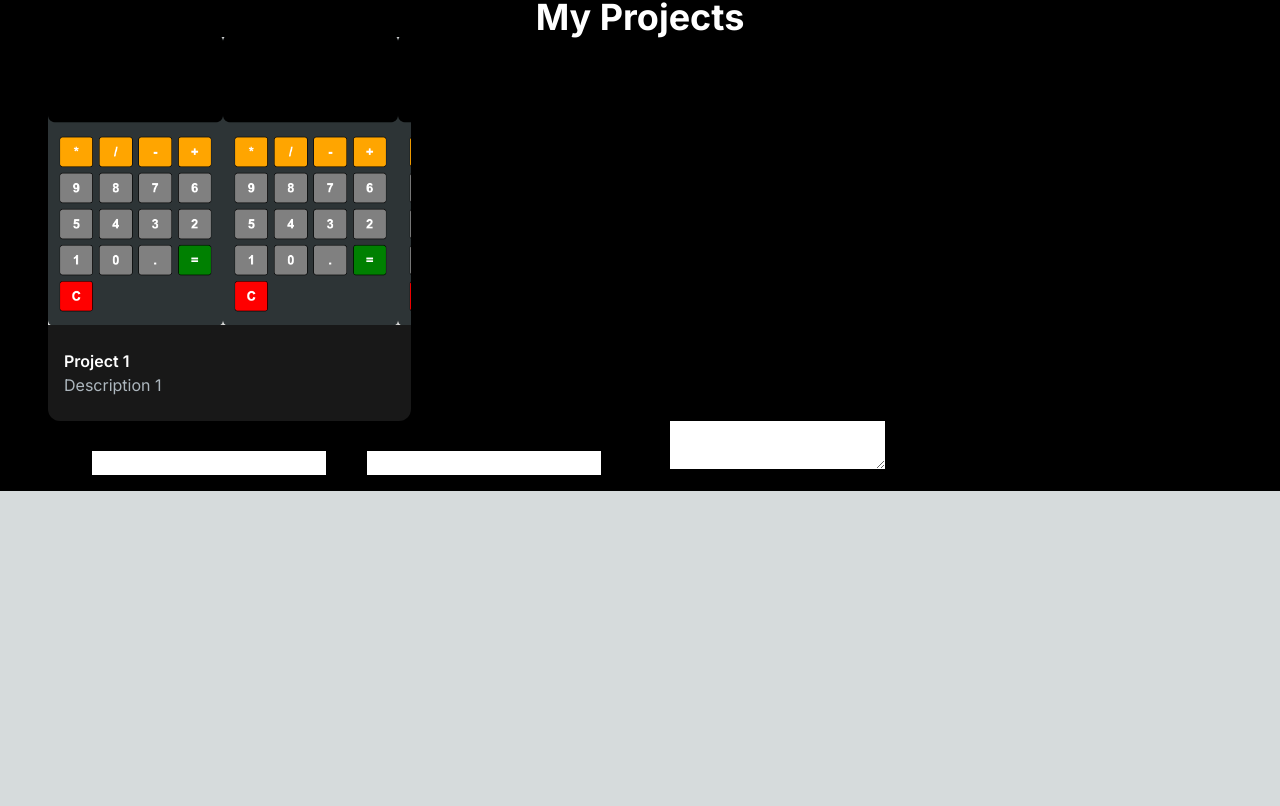
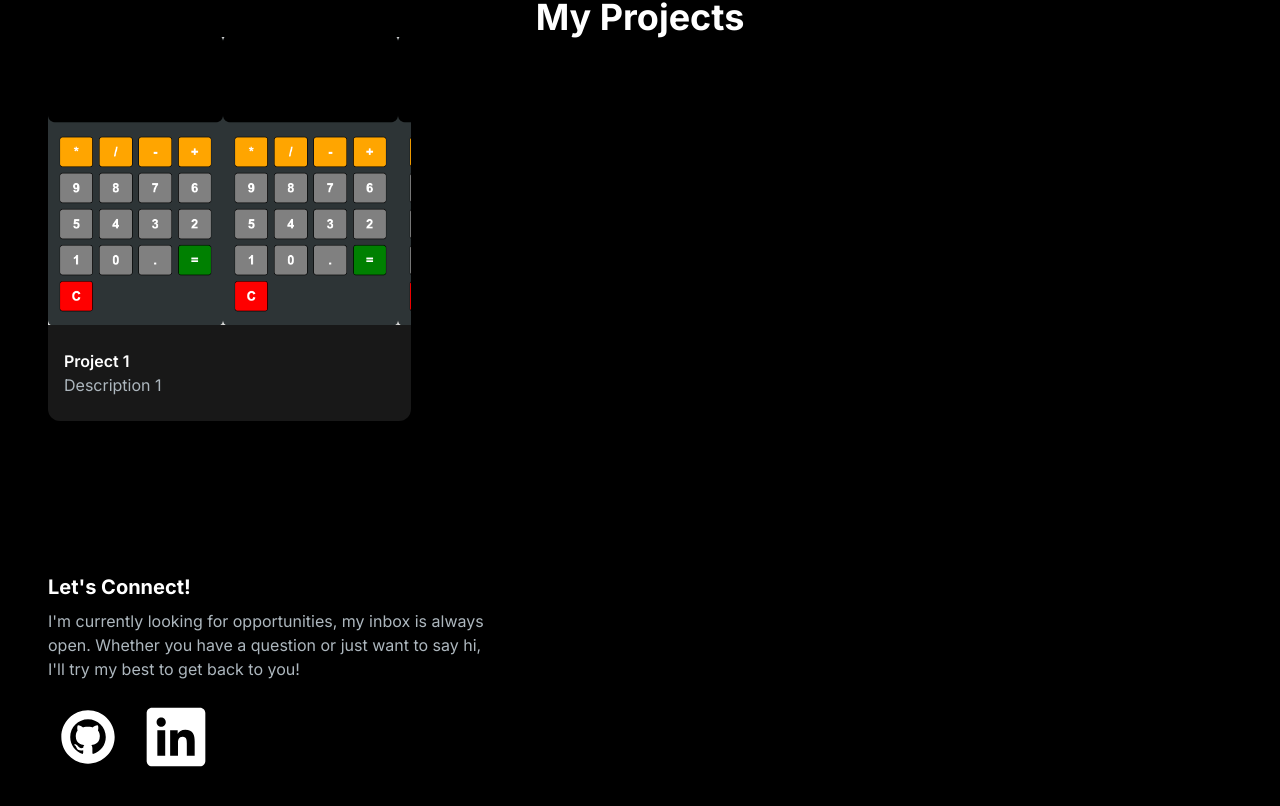
Before and after one commit to Russel-T/My-Portfolio-Website, a Next.js app in the folder my-portfolio-website/: page / in a window 1280 px wide. Shown: the part 1072-1878 px from the top of the page. Before the commit the page ends 1563 px from the top, so only its background shows below. Built offline with nearby package versions, Linux system fonts and the light colour scheme.

Commit message:
added social icons

```diff
--- a/my-portfolio-website/src/app/components/ContactForm.jsx
+++ b/my-portfolio-website/src/app/components/ContactForm.jsx
@@ -1,7 +1,8 @@
 "use client";
 import React, { useRef } from "react";
 import emailjs from "@emailjs/browser";
-
+import Link from "next/link";
+import Image from "next/image";
 const ContactForm = () => {
   const form = useRef();
 
@@ -22,15 +23,53 @@ const ContactForm = () => {
       );
   };
   return (
-    <form ref={form} onSubmit={sendEmail}>
-      <label>Name</label>
-      <input type="text" name="user_name" />
-      <label>Email</label>
-      <input type="email" name="user_email" />
-      <label>Message</label>
-      <textarea name="message" />
-      <input type="submit" value="Send" />
-    </form>
+    <section className="grid md:grid-cols-2 my-12 md:my-12 py-24 gap-4">
+      <div>
+        <h5 className="text-xl font-bold text-white my-2">Let's Connect!</h5>
+        <p className="text-[#ADB7BE] mb-4 max-w-md">
+          {" "}
+          I'm currently looking for opportunities, my inbox is always open.
+          Whether you have a question or just want to say hi, I'll try my best
+          to get back to you!
+        </p>
+        <div className="socials flex flex-row gap-2">
+          <Link href="https://github.com/Russel-T">
+            <Image
+              src="/icons/icons8-github.svg"
+              alt="GitHub"
+              width={80}
+              height={80}
+            />
+          </Link>
+          <Link href="https://www.linkedin.com/in/russeltj/">
+            <Image
+              src="/icons/icons8-linkedin.svg"
+              alt="Linkedin"
+              width={80}
+              height={80}
+            />
+          </Link>
+        </div>
+      </div>
+
+      <div>
+        <form className="flex flex-col gap-4" ref={form} onSubmit={sendEmail}>
+            <label htmlFor="" className="text-white">
+
+            </label>
+            </form>
+      </div>
+    </section>
+
+    // <form ref={form} onSubmit={sendEmail}>
+    //   <label>Name</label>
+    //   <input type="text" name="user_name" />
+    //   <label>Email</label>
+    //   <input type="email" name="user_email" />
+    //   <label>Message</label>
+    //   <textarea name="message" />
+    //   <input type="submit" value="Send" />
+    // </form>
   );
 };
 export default ContactForm;
```
Also changed, not shown: my-portfolio-website/public/Icons/icons8-github.svg (added), my-portfolio-website/public/Icons/icons8-linkedin.svg (added).
